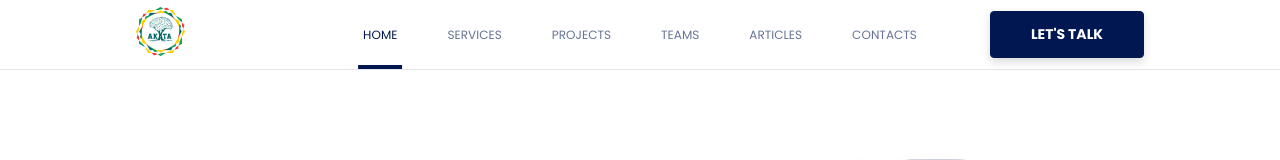
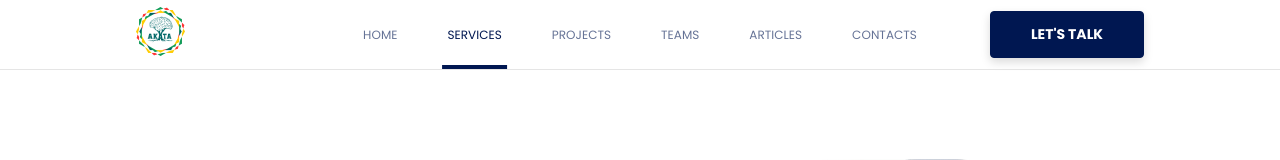
Before and after one commit to maxime-dot/website3, a Next.js app: page / in a window 1280 px wide. Shown: the top 160 px of the page. Built offline with nearby package versions, Linux system fonts and the light colour scheme.

Commit message:
refactor: change active navigation when half of section is reached

```diff
--- a/src/app/components/navigation-bar/Navbar.tsx
+++ b/src/app/components/navigation-bar/Navbar.tsx
@@ -1,36 +1,94 @@
 "use client";
-import React, { useState } from "react";
+
+import React, { useEffect, useState } from "react";
+import Image from "next/image";
 import dynamic from "next/dynamic";
+import { FontAwesomeIcon } from "@fortawesome/react-fontawesome";
 import Link from "next/link";
-import Image from "next/image";
-import { FontAwesomeIcon } from "@fortawesome/react-fontawesome";
-import {
-  faBars,
-  faXmark,
-  faArrowRight,
-} from "@fortawesome/free-solid-svg-icons";
 import "./navbar.scss";
-import Button from "../button/normal/Button";
-import LoadingModal from "../modal-lets-talk/LoadingModal";
-
-import { LinksType } from "@/app/types/navlink.type";
-import Links from "../../data/navigation-links.json";
-
 const ModalLetsTalk = dynamic(
   () => import("../modal-lets-talk/ModalLetsTalk"),
   {
     loading: () => <LoadingModal />,
   }
 );
+import {
+  faArrowRight,
+  faBars,
+  faXmark,
+} from "@fortawesome/free-solid-svg-icons";
+import Button from "../button/normal/Button";
+import LoadingModal from "../modal-lets-talk/LoadingModal";
+
+const navigationLinks = [
+  { name: "Home", path: "#home" },
+  { name: "Services", path: "#services" },
+  { name: "Projects", path: "#projects" },
+  { name: "Teams", path: "#teams" },
+  { name: "Articles", path: "#articles" },
+  { name: "Contacts", path: "#contacts" },
+];
 
 const Navbar: React.FC = () => {
-  const [hash, setHash] = useState("#home");
+  const [hash, setHash] = useState("#");
   const [isDropdownMenuOpen, setIsDropdownMenuOpen] = useState(false);
   const [isModalOpen, setIsModalOpen] = useState(false);
+  const [activeLink, setActiveLink] = useState("");
+
+  const updateActiveLink = () => {
+    const windowHeight = window.innerHeight;
+    const scrollPosition = window.scrollY;
+
+    const halfViewport = windowHeight / 2;
+
+    const sections = navigationLinks;
+
+    for (const section of sections) {
+      const element = document.querySelector(section.path);
+
+      if (element) {
+        const elementTop = element.getBoundingClientRect().top;
+
+        if (
+          elementTop < halfViewport &&
+          elementTop + element.clientHeight > halfViewport
+        ) {
+          setActiveLink(section.name);
+          break;
+        }
+      }
+    }
+  };
+
+  useEffect(() => {
+    updateActiveLink();
+  }, []);
+
+  useEffect(() => {
+    window.addEventListener("scroll", updateActiveLink);
+    return () => {
+      window.removeEventListener("scroll", updateActiveLink);
+    };
+  }, []);
+
+  const renderLinks = () => {
+    return navigationLinks.map((link, index) => (
+      <Link
+        key={index}
+        href={link.path}
+        title={`Akata ${link.name}`}
+        onClick={() => setHash(link.path)}
+        className={"w-100 " + (activeLink === link.name ? "active" : "")}
+      >
+        {link.name}
+      </Link>
+    ));
+  };
 
   const toggleDropdownMenu = () => {
     setIsDropdownMenuOpen(!isDropdownMenuOpen);
   };
+
   const closeModal = () => {
     setIsModalOpen(false);
   };
@@ -38,20 +96,6 @@ const Navbar: React.FC = () => {
   const openModal = () => {
     setIsModalOpen(true);
     setIsDropdownMenuOpen(false);
-  };
-
-  const renderLinks = () => {
-    return Links.map((data: LinksType, index) => (
-      <Link
-        key={index}
-        href={data.path}
-        title={`Akata ${data.name}`}
-        onClick={() => setHash(data.path)}
-        className={"w-100 " + (hash === data.path ? "active" : "")}
-      >
-        {data.name}
-      </Link>
-    ));
   };
 
   return (
@@ -108,4 +152,4 @@ const Navbar: React.FC = () => {
   );
 };
 
-export default React.memo(Navbar);
+export default Navbar;
```
